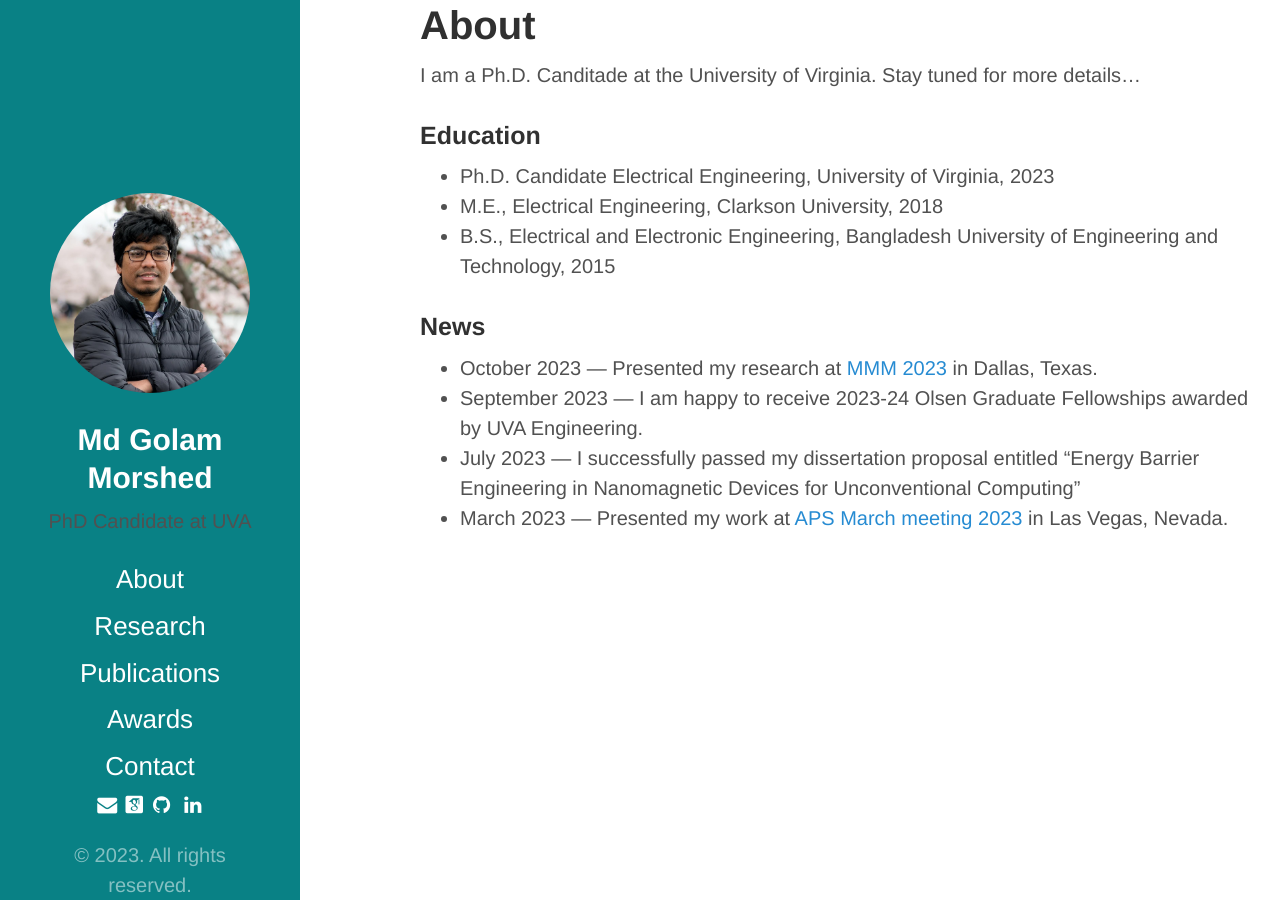
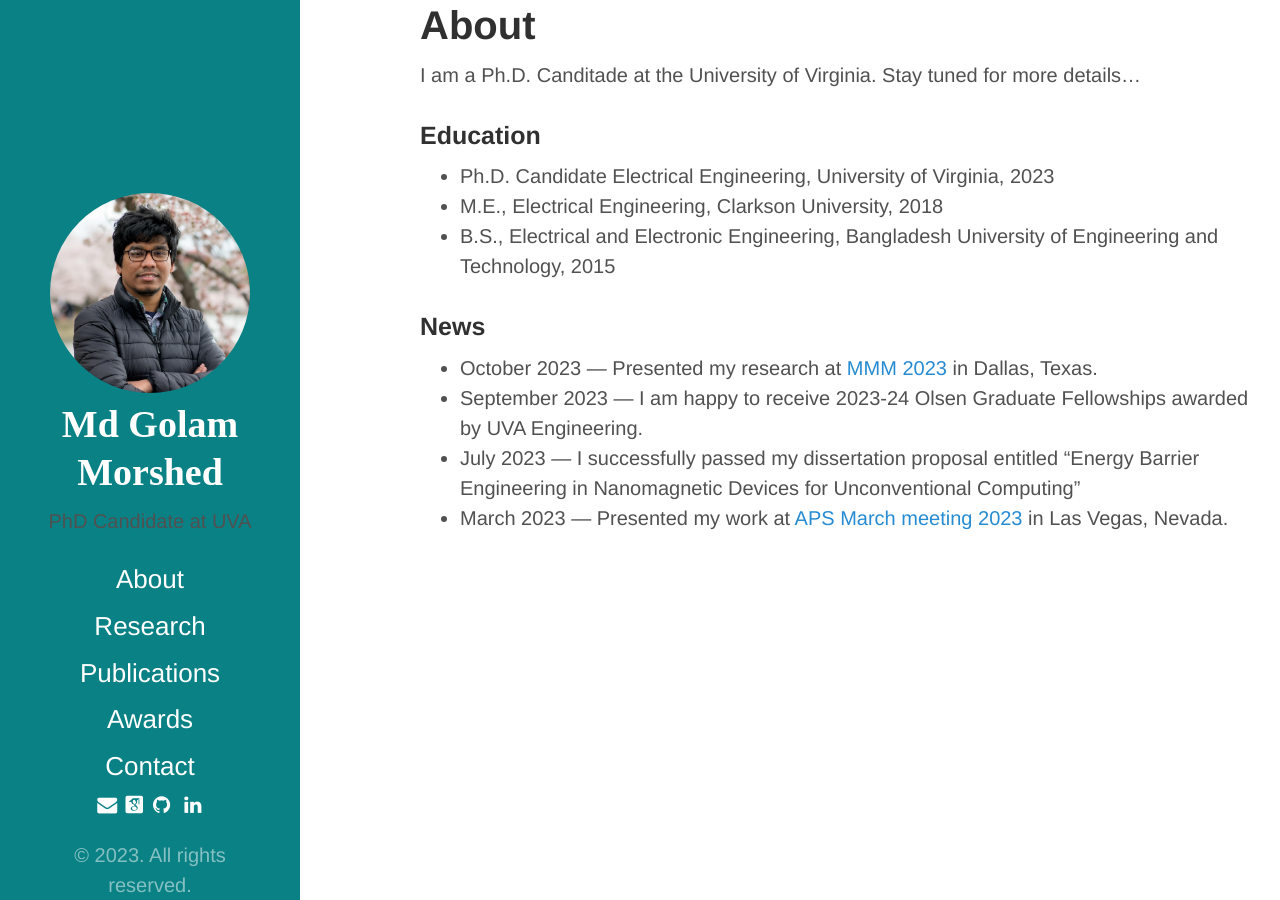
Before and after one commit to mgmorshed/mgmorshed.github.io, a Jekyll site: the page built from index.md, in a window 1280 px wide. Built offline with Jekyll 4.4.1, drawn with Linux system fonts in a browser that asks for light colours; cached includes are drawn as plain includes; some web fonts are replaced.

Commit message:
Update sidebar.html

```diff
--- a/_includes/sidebar.html
+++ b/_includes/sidebar.html
@@ -7,7 +7,7 @@
           <img src="{% include_cached smart-url url=site.logo %}" class="avatar" alt="{{ site.short_title | default:site.title }}" width="200" height="200" loading="lazy" />
         </a>
       {% endif %}
-      <h2>
+      <h1>
         <a href="{{ '/' | relative_url }}">
           {{ site.title }}
         </a>
```
